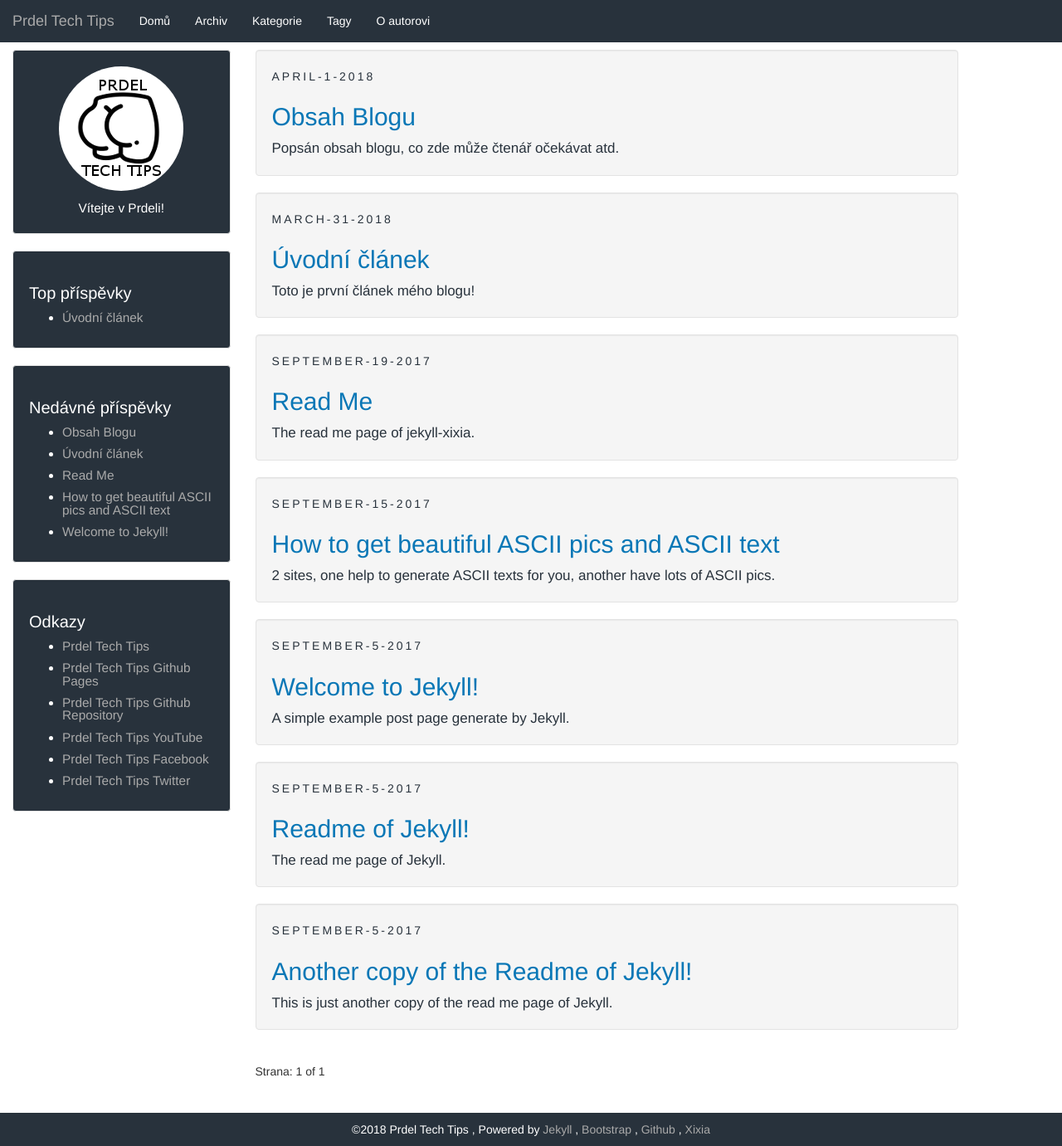
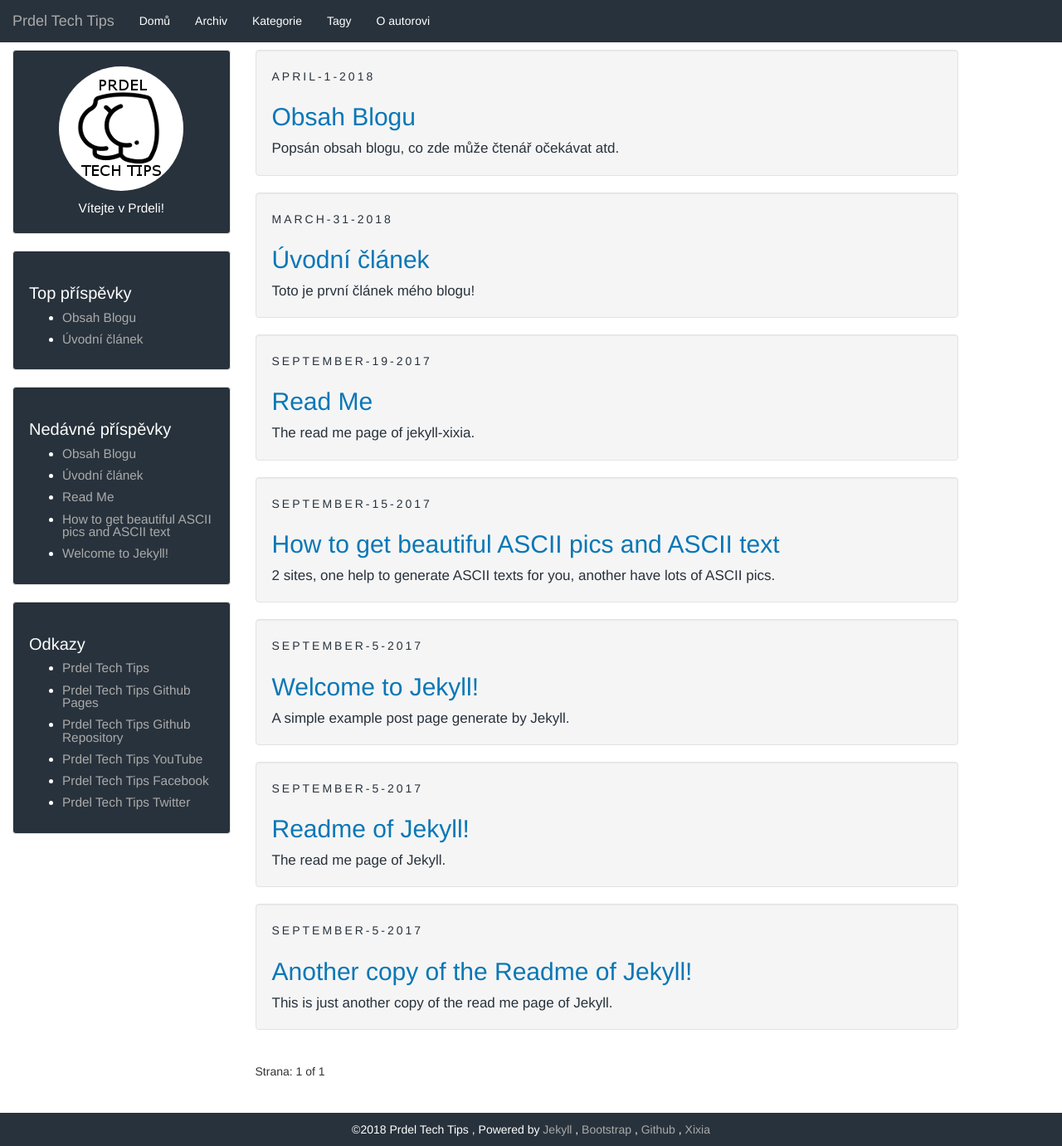
Before and after one commit to prdeltechtips/PrdelTechTips, a Jekyll site: the page built from index.html, in a window 1280 px wide and 1381 px high. Shown: the whole window at 83% size. Built offline with Jekyll 4.4.1, drawn with Linux system fonts in a browser that asks for light colours; the list of posts is cut into pages by our own code.

Commit message:
Update tops.yml

```diff
--- a/_data/tops.yml
+++ b/_data/tops.yml
@@ -1 +1,2 @@
+- url: "obsah-blogu"
 - url: "uvodni-clanek"
```
